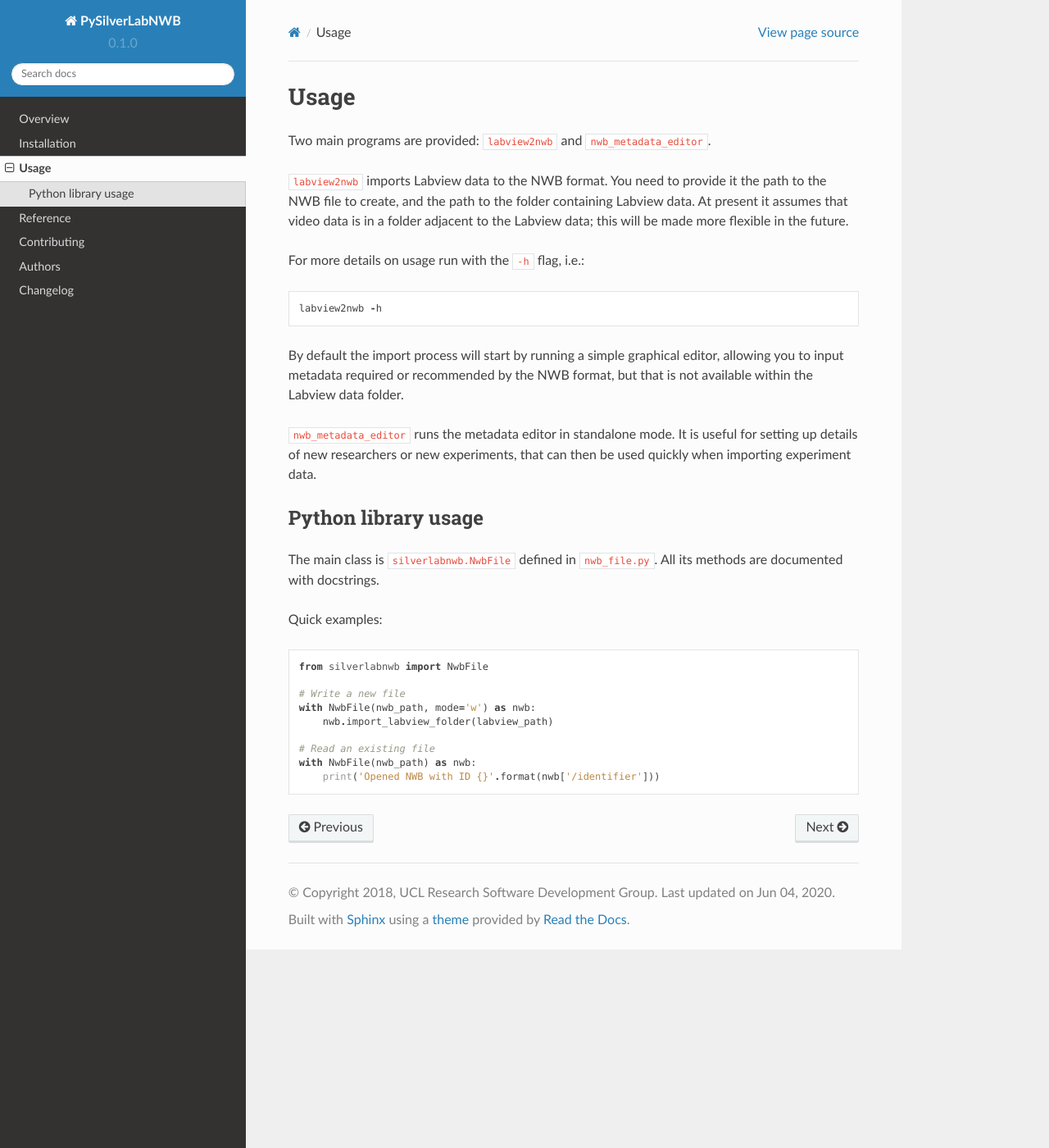
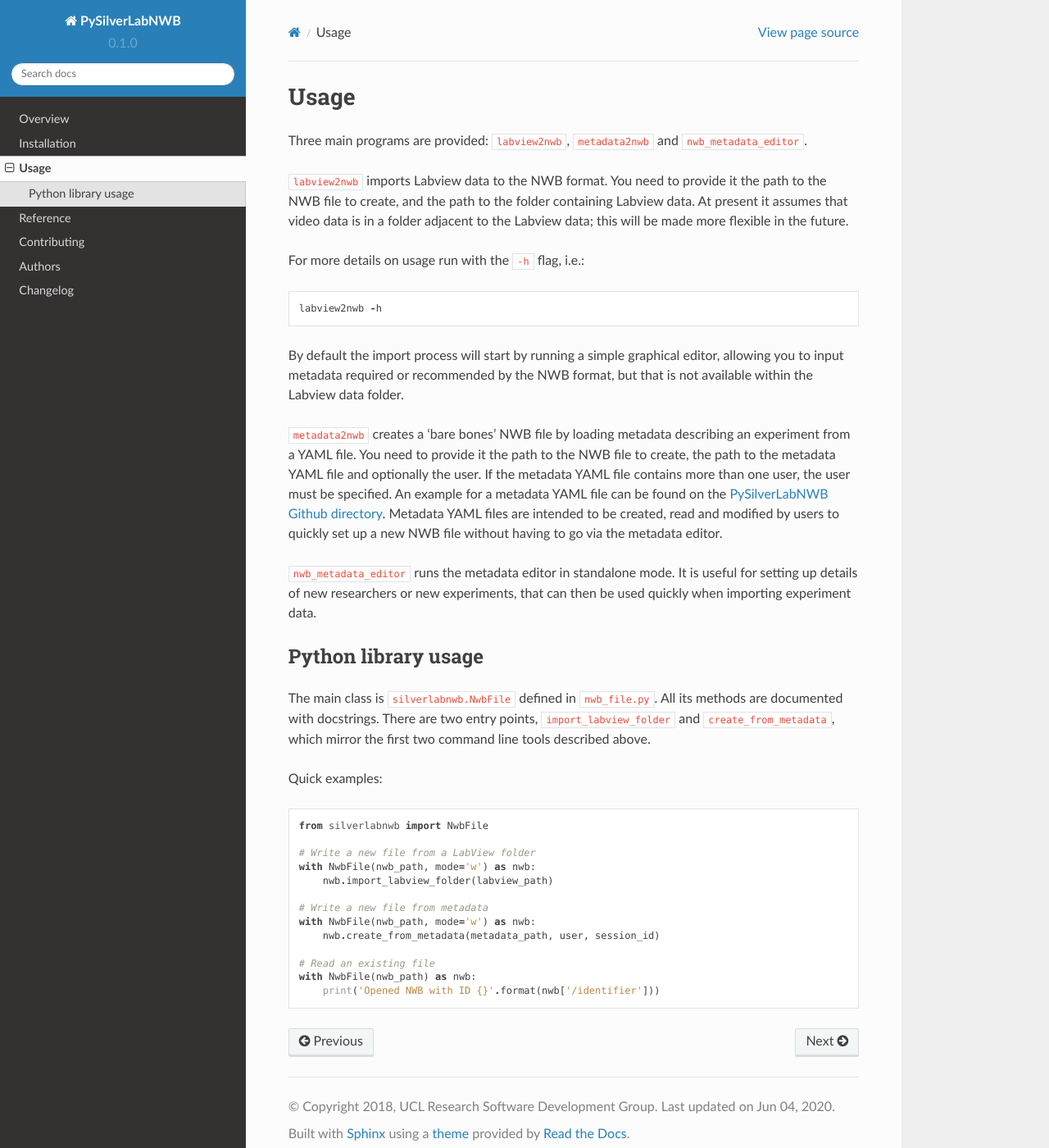
Before and after one commit to SilverLabUCL/PySilverLabNWB, a Sphinx documentation site: the page built from docs/usage.rst, in a window 1280 px wide and 1400 px high. Shown: the whole window at 82% size. Built offline with Sphinx 7.4.7 and the Read the Docs theme 2.0.0, drawn with Linux system fonts in a browser that asks for light colours.

Commit message:
update usage docs to cover creating from metadata

```diff
--- a/docs/usage.rst
+++ b/docs/usage.rst
@@ -3,7 +3,7 @@ Usage
 =====
 
 
-Two main programs are provided: ``labview2nwb`` and ``nwb_metadata_editor``.
+Three main programs are provided: ``labview2nwb``, ``metadata2nwb`` and ``nwb_metadata_editor``.
 
 ``labview2nwb`` imports Labview data to the NWB format.
 You need to provide it the path to the NWB file to create,
@@ -19,6 +19,16 @@ By default the import process will start by running a simple graphical editor,
 allowing you to input metadata required or recommended by the NWB format,
 but that is not available within the Labview data folder.
 
+``metadata2nwb`` creates a 'bare bones' NWB file by loading metadata describing
+an experiment from a YAML file. You need to provide it the path to the NWB file
+to create, the path to the metadata YAML file and optionally the user. If the
+metadata YAML file contains more than one user, the user must be specified. An
+example for a metadata YAML file can be found on the `PySilverLabNWB Github directory`__.
+Metadata YAML files are intended to be created, read and modified by users to quickly
+set up a new NWB file without having to go via the metadata editor.
+
+__ https://github.com/SilverLabUCL/PySilverLabNWB/blob/master/tests/data/meta_two_users.yaml
+
 ``nwb_metadata_editor`` runs the metadata editor in standalone mode.
 It is useful for setting up details of new researchers or new experiments,
 that can then be used quickly when importing experiment data.
@@ -28,15 +38,21 @@ Python library usage
 ====================
 
 The main class is ``silverlabnwb.NwbFile`` defined in ``nwb_file.py``.
-All its methods are documented with docstrings.
+All its methods are documented with docstrings. There are two entry points,
+``import_labview_folder`` and ``create_from_metadata``, which mirror the first
+two command line tools described above.
 
 Quick examples::
 
     from silverlabnwb import NwbFile
 
-    # Write a new file
+    # Write a new file from a LabView folder
     with NwbFile(nwb_path, mode='w') as nwb:
         nwb.import_labview_folder(labview_path)
+
+    # Write a new file from metadata
+    with NwbFile(nwb_path, mode='w') as nwb:
+        nwb.create_from_metadata(metadata_path, user, session_id)
 
     # Read an existing file
     with NwbFile(nwb_path) as nwb:
```
